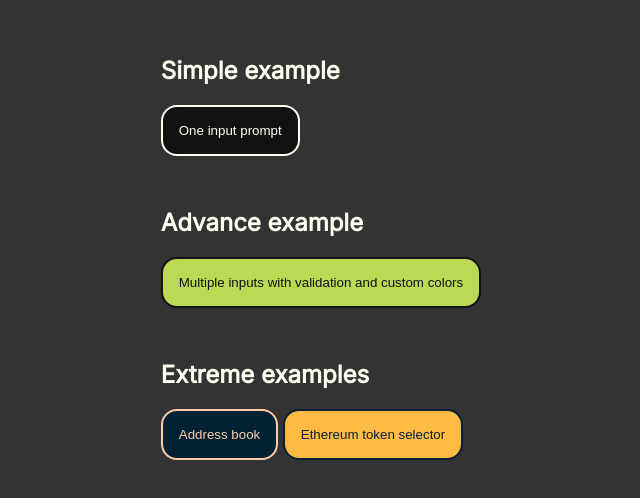
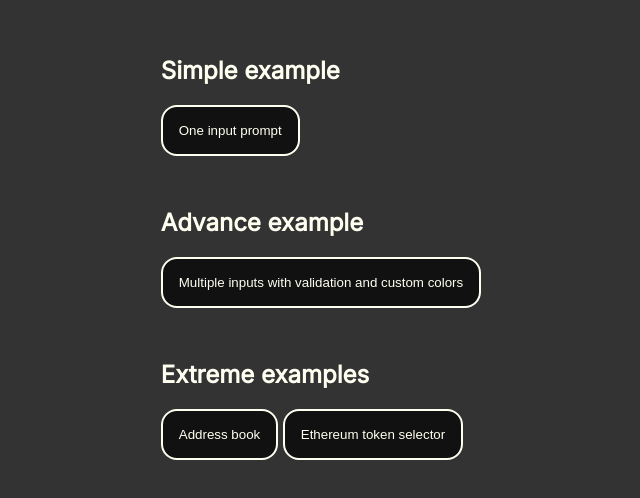
Before and after one commit to 4skinSkywalker/SmartPrompt, a website built with webpack: page docs/index.html in a window 1280 px wide. Shown: the part 136-634 px from the top of the page, without its empty margins (319-959 px from the left). Built offline with nearby package versions, Linux system fonts and the light colour scheme.

Commit message:
Remove styling to demo buttons

```diff
--- a/docs/index.html
+++ b/docs/index.html
@@ -42,13 +42,13 @@
 
     <h2>Advance example</h2>
     <div class="list">
-        <button onclick="multipleInputsWithValidationAndCustomColors()" style="color: #111; background-color: #bada55;">Multiple inputs with validation and custom colors</button>
+        <button onclick="multipleInputsWithValidationAndCustomColors()">Multiple inputs with validation and custom colors</button>
     </div>
 
     <h2>Extreme examples</h2>
     <div class="list">
-        <button onclick="addressBook()" style="color: #FCA; background-color: #023;">Address book</button>
-        <button onclick="ethereumTokenSelector()" style="color: #082032; background-color: #Fb4;">Ethereum token selector</button>
+        <button onclick="addressBook()">Address book</button>
+        <button onclick="ethereumTokenSelector()">Ethereum token selector</button>
     </div>
 
     <script src="./main.js"></script>
```
